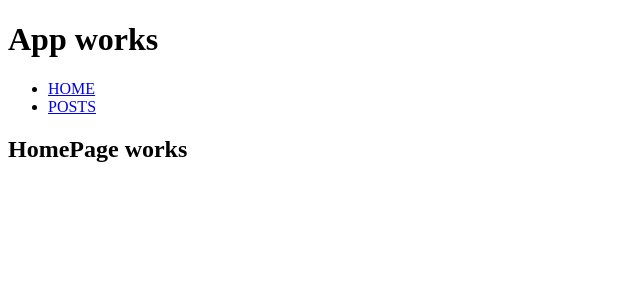
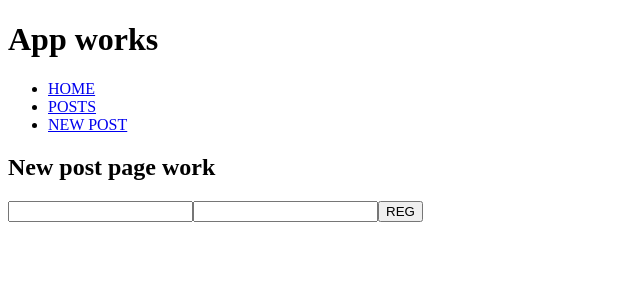
Before and after one commit to costaline/posts-firebase, a React app: page /new-post in a window 1280 px wide. Before the commit this address led to /. Shown: the top 300 px of the page, without its empty margins (0-640 px from the left). Built offline with nearby package versions, Linux system fonts and the light colour scheme.

Commit message:
add new post page

```diff
--- a/src/app/components/navbar/navbar.jsx
+++ b/src/app/components/navbar/navbar.jsx
@@ -12,6 +12,9 @@ const NavBar = () => {
           <li>
             <NavLink to="/posts">POSTS</NavLink>
           </li>
+          <li>
+            <NavLink to="/new-post">NEW POST</NavLink>
+          </li>
         </ul>
       </nav>
     </header>
--- a/src/app/routes/index.js
+++ b/src/app/routes/index.js
@@ -1,7 +1,9 @@
 import HomePage from "./home-page";
 import PostsPage from "./posts-page";
+import NewPostPage from "./new-post-page";
 
 export const routes = [
   { path: "/", component: HomePage, exact: true },
-  { path: "/posts", component: PostsPage, exact: false }
+  { path: "/posts", component: PostsPage, exact: false },
+  { path: "/new-post", component: NewPostPage, exact: false }
 ];
--- /dev/null
+++ b/src/app/routes/new-post-page/index.js
@@ -0,0 +1,2 @@
+import NewPostPage from "./new-post-page";
+export default NewPostPage;
--- /dev/null
+++ b/src/app/routes/new-post-page/new-post-page.jsx
@@ -0,0 +1,43 @@
+import React, { Component } from "react";
+
+class NewPostPage extends Component {
+  state = {
+    email: "",
+    phone: ""
+  };
+
+  onChangeHandler = (evt) => {
+    this.setState({ [evt.target.name]: evt.target.value });
+  };
+
+  onSubmitHandler = (evt) => {
+    evt.preventDefault();
+    console.log(this.state);
+    this.setState({ email: "", phone: "" });
+  };
+
+  render() {
+    return (
+      <div>
+        <h2>New post page work</h2>
+        <form onSubmit={this.onSubmitHandler}>
+          <input
+            onChange={this.onChangeHandler}
+            value={this.state.email}
+            type="email"
+            name="email"
+          />
+          <input
+            onChange={this.onChangeHandler}
+            value={this.state.phone}
+            type="tel"
+            name="phone"
+          />
+          <button type="submit">REG</button>
+        </form>
+      </div>
+    );
+  }
+}
+
+export default NewPostPage;
```
